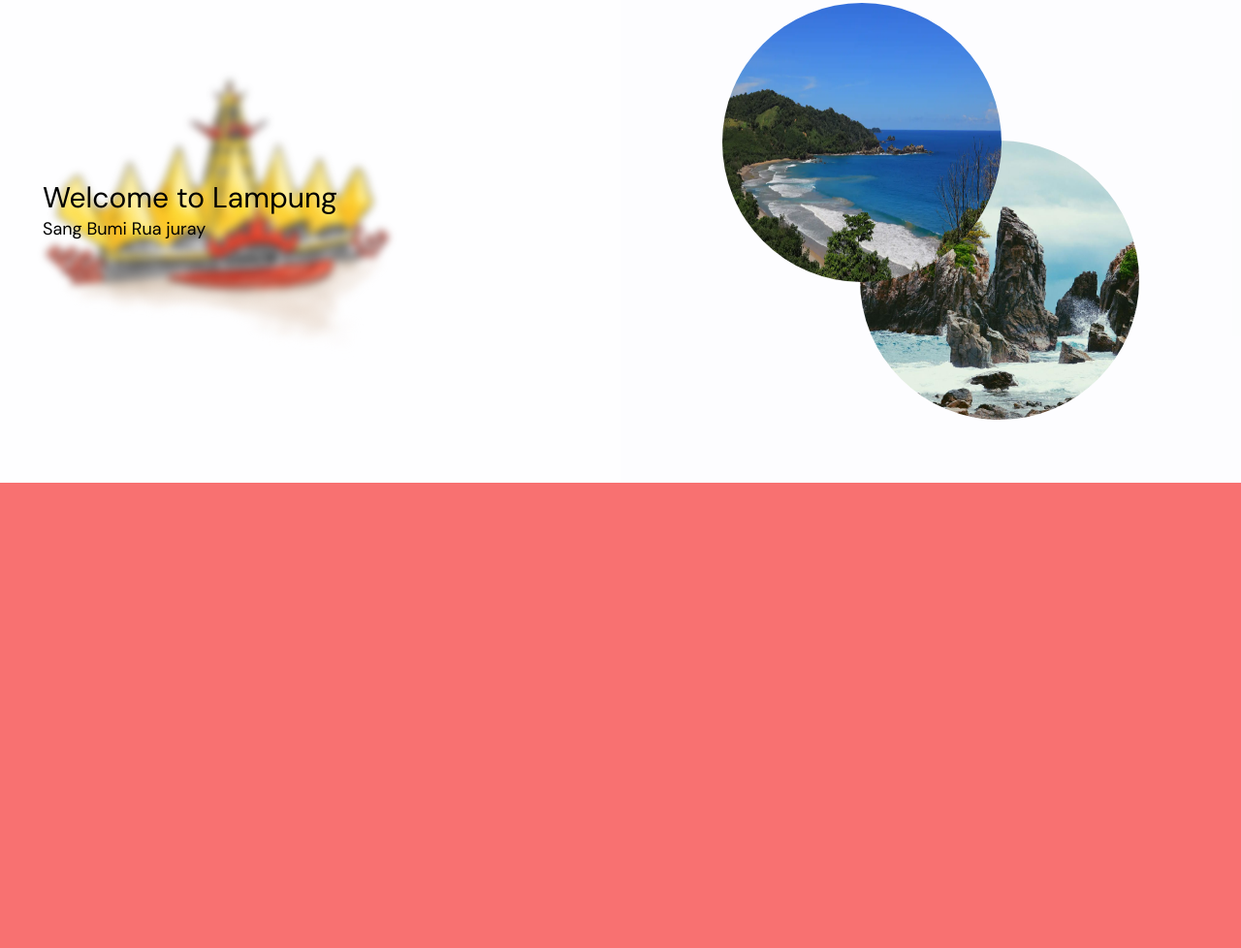
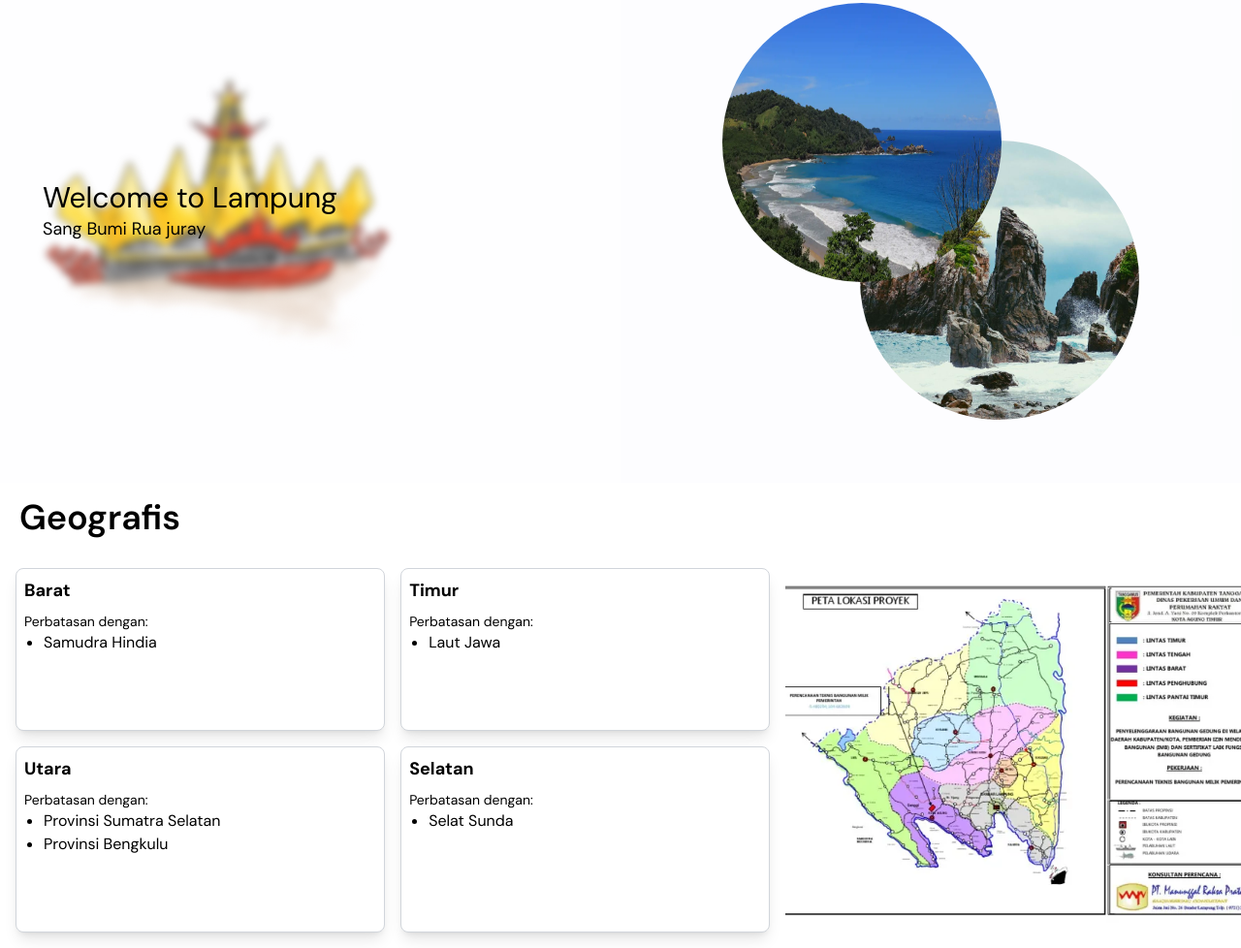
Before and after one commit to darulcode/darulcode.github.io, a plain HTML site: page index.html in a window 1280 px wide. Shown: the part 162-1140 px from the top of the page at 97% size. Drawn offline with nearby package versions, Linux system fonts and the light colour scheme.

Commit message:
feature: add geografis section

```diff
--- a/index.html
+++ b/index.html
@@ -41,8 +41,58 @@
             </div>
         </div>
     </section>
-    <section class="h-[60vh] bg-red-400">
+    <section class="h-[60vh] text-gray-500 flex flex-col">
+        <!-- Header Geografis -->
+        <h2 class="text-4xl font-semibold text-left px-5 text-black py-4">Geografis</h2>
 
+        <div class="flex h-full">
+            <!-- Bagian Card -->
+            <div class="text-gray-500 w-[120vh] p-4 grid grid-cols-1 md:grid-cols-2 lg:grid-cols-2 gap-4">
+                <!-- Card 1 -->
+                <div class="border border-gray-300 bg-white shadow-lg p-2 rounded-lg">
+                    <h3 class="text-lg font-bold text-black mb-2">Barat</h3>
+                    <p class="text-sm text-black">Perbatasan dengan:</p>
+                    <ul class="list-disc pl-5 text-black">
+                        <li>Samudra Hindia</li>
+                    </ul>
+                </div>
+
+                <!-- Card 2 -->
+                <div class="border border-gray-300 bg-white shadow-lg p-2 rounded-lg">
+                    <h3 class="text-lg font-bold text-black mb-2">Timur</h3>
+                    <p class="text-sm text-black">Perbatasan dengan:</p>
+                    <ul class="list-disc pl-5 text-black">
+                        <li>Laut Jawa</li>
+                    </ul>
+                </div>
+
+                <!-- Card 3 -->
+                <div class="border border-gray-300 bg-white shadow-lg p-2 rounded-lg">
+                    <h3 class="text-lg font-bold text-black mb-2">Utara</h3>
+                    <p class="text-sm text-black">Perbatasan dengan:</p>
+                    <ul class="list-disc pl-5 text-black">
+                        <li>Provinsi Sumatra Selatan</li>
+                        <li>Provinsi Bengkulu</li>
+                    </ul>
+                </div>
+
+                <!-- Card 4 -->
+                <div class="border border-gray-300 bg-white shadow-lg p-2 rounded-lg">
+                    <h3 class="text-lg font-bold text-black mb-2">Selatan</h3>
+                    <p class="text-sm text-black">Perbatasan dengan:</p>
+                    <ul class="list-disc pl-5 text-black">
+                        <li>Selat Sunda</li>
+                    </ul>
+                </div>
+            </div>
+
+            <!-- Bagian Gambar -->
+            <div class="bg-white w-[70vh]">
+                <img src="images/map provinsi lampung.png" class="w-full h-full object-cover">
+            </div>
+        </div>
     </section>
+
+
 </body>
 </html>
```
Also changed, not shown: images/map provinsi lampung.png (added).
